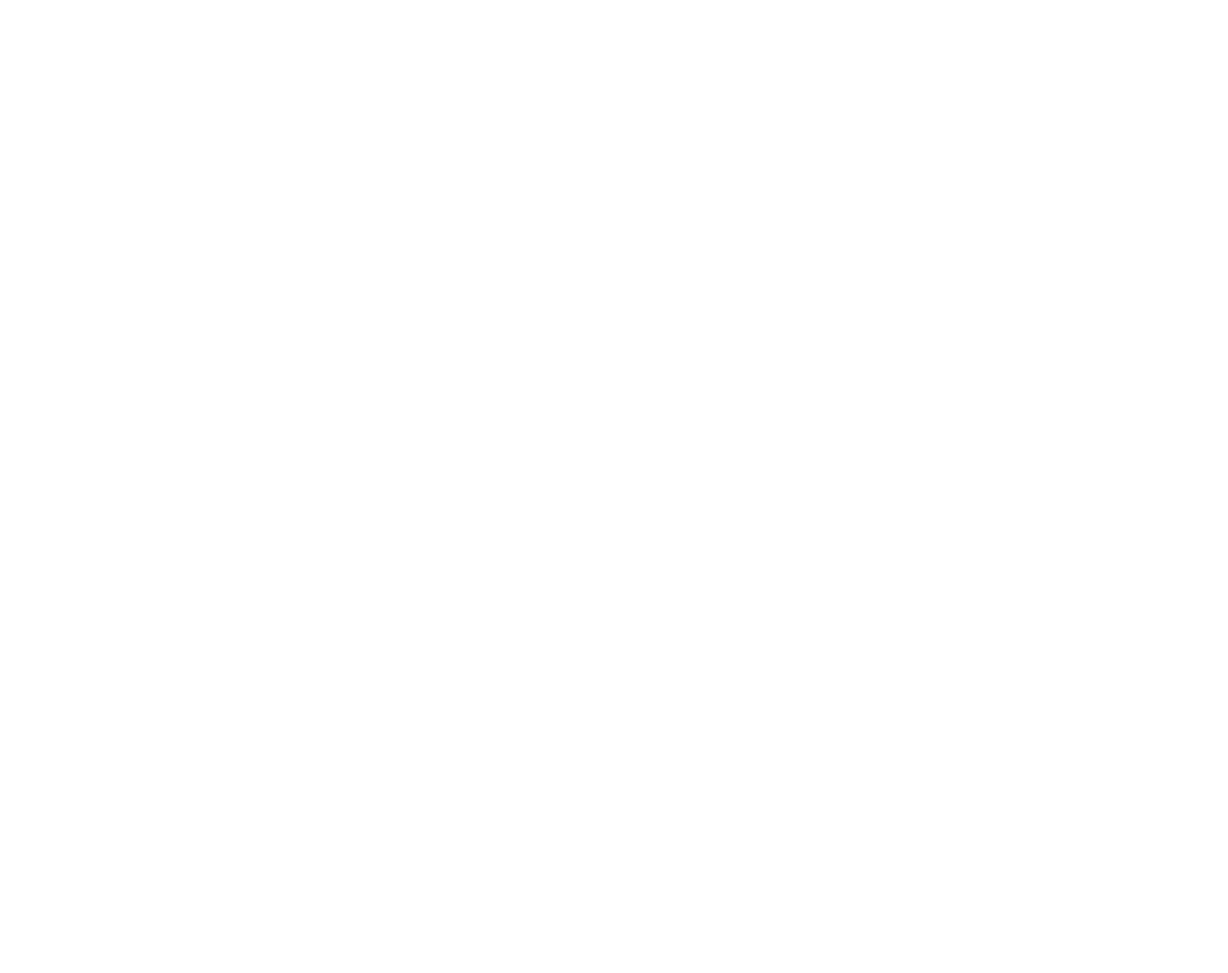
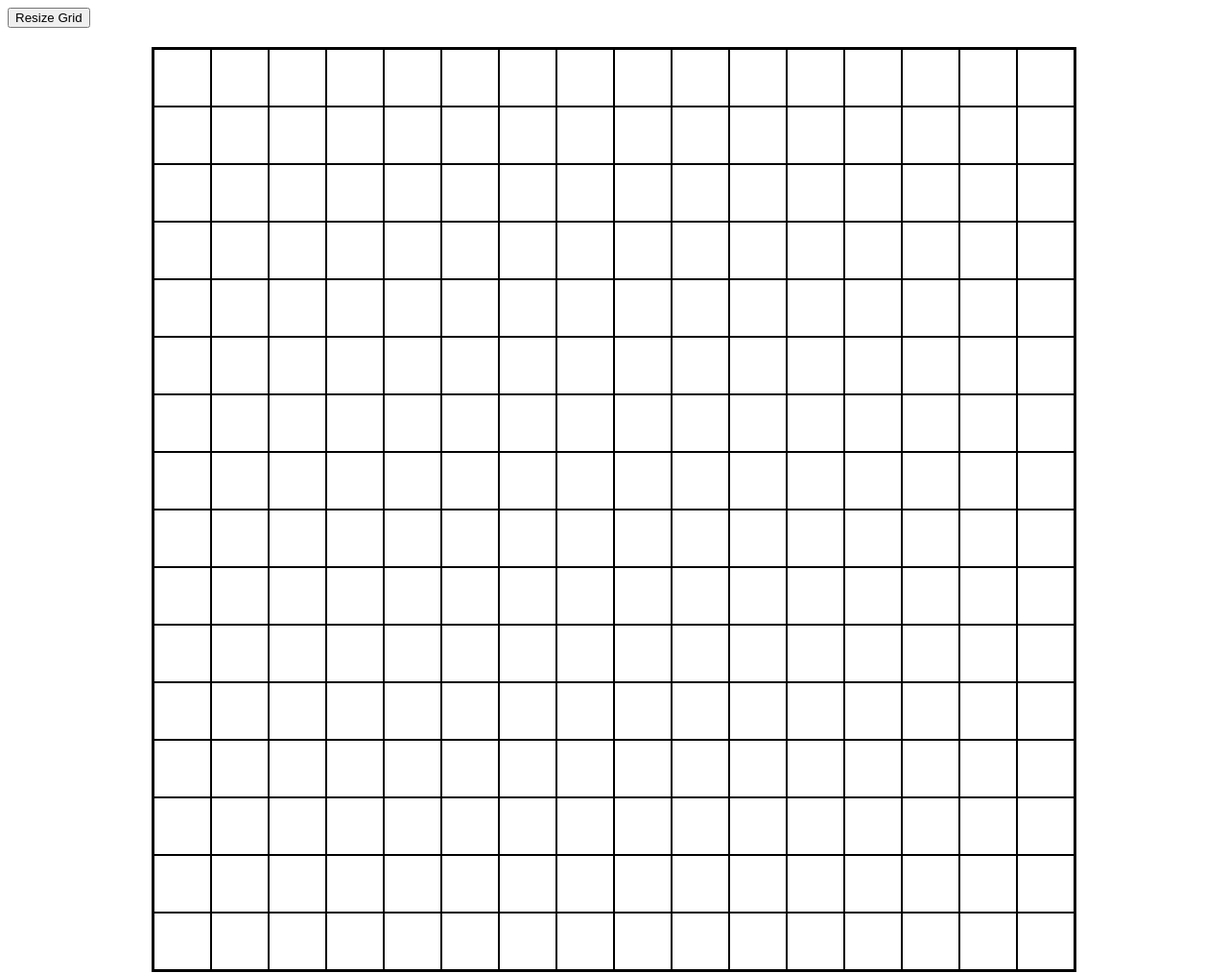
Before and after one commit to earlysev7n/eas, a plain HTML site: page index.html in a window 1280 px wide. Shown: the whole page at 96% size. Before the commit the page ends 800 px from the top, so only its background shows below. Drawn offline with Linux system fonts and the light colour scheme.

Commit message:
added grid

```diff
--- a/index.html
+++ b/index.html
@@ -7,7 +7,9 @@
     <title>Etch-a-Sketch</title>
 </head>
 <body>
-    <div id = "container"></div>
+    <button id ="resizeBtn">Resize Grid</button>
+    <div class = "container"></div>
+
     <script src="script.js"></script>
 </body>
 </html>
--- a/script.js
+++ b/script.js
@@ -1 +1,15 @@
-const container = document.querySelector("container");
+const container = document.querySelector(".container");
+
+function makeGrid(size){
+    container.innerHTML = ""
+
+    totalSquares = size * size;
+
+    for (let i = 0; i < totalSquares; i++ ){
+        const square = document.createElement("div");
+        square.classList.add("square")
+        container.appendChild(square);
+    }
+}
+
+makeGrid(16)
--- a/styles.css
+++ b/styles.css
@@ -1,3 +1,14 @@
-#container {
+.container {
+    display: flex;
     flex-wrap: wrap;
+    width: 960px;
+    margin: 20px auto;
+    border: 2px solid black;
 }
+
+.square {
+    border: 1px solid black;
+    width: 60px;
+    height: 60px;
+    box-sizing: border-box;
+}
```
